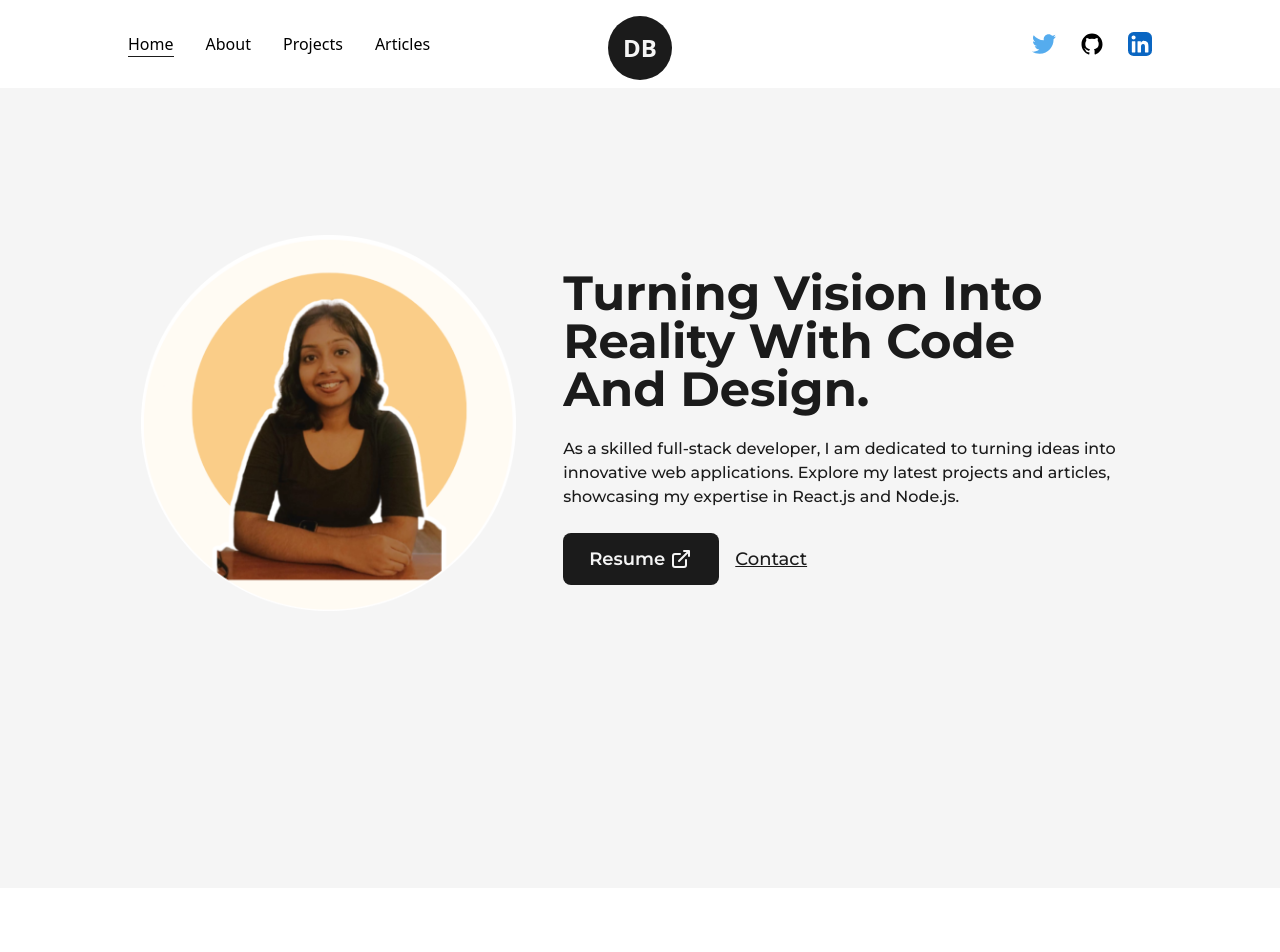
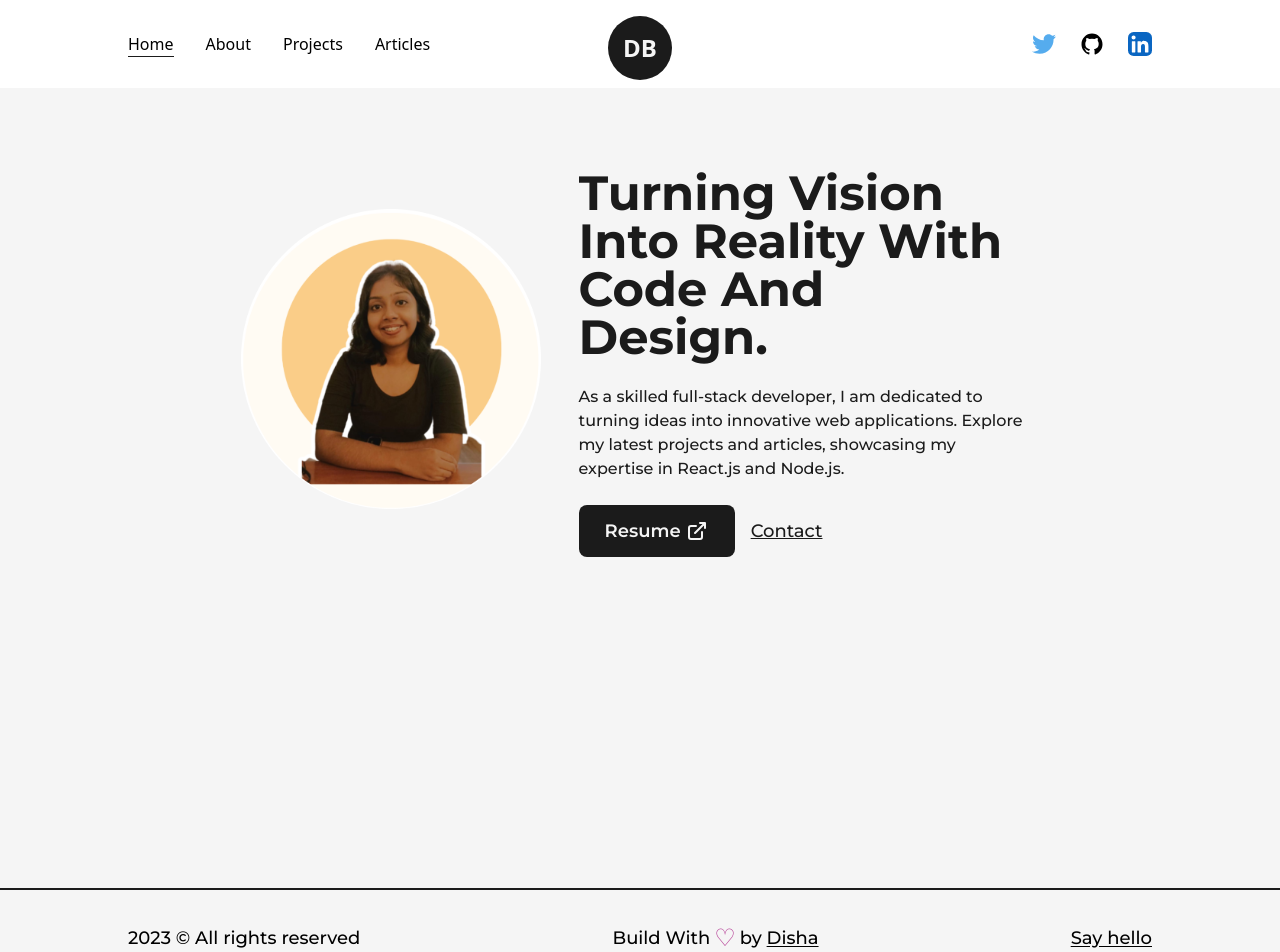
Before and after one commit to Decoder-25/Portfolio-website, a Next.js app: page / in a window 1280 px wide. Shown: the top 952 px of the page. Before the commit the page ends 888 px from the top, so only its background shows below. Built offline with nearby package versions, Linux system fonts and the light colour scheme.

Commit message:
Done the copyright part

```diff
--- /dev/null
+++ b/src/components/Footer.js
@@ -0,0 +1,32 @@
+import React from "react";
+import Layout from "./Layout";
+import Link from "next/link";
+
+const Footer = () => {
+  return (
+    <footer className="w-full border-t-2 border-solid border-dark font-medium text-lg">
+      <Layout className="py-8 flex items-center justify-between">
+        <span>{new Date().getFullYear()} &copy; All rights reserved</span>
+        <div className="flex items-center">
+          Build With <span className="text-primary text-2xl px-1">&#9825;</span>{" "}
+          by&nbsp;{" "}
+          <Link
+            href="https://www.linkedin.com/in/disha-biswas-coder/"
+            className="underline underline-offset-2"
+          >
+            Disha
+          </Link>
+        </div>
+        <Link
+          href="https://www.linkedin.com/in/disha-biswas-coder/"
+          target={"_blank"}
+          className="underline underline-offset-2"
+        >
+          Say hello
+        </Link>
+      </Layout>
+    </footer>
+  );
+};
+
+export default Footer;
--- a/src/components/Layout.js
+++ b/src/components/Layout.js
@@ -2,7 +2,7 @@
 
 const Layout = ({children, className=""}) => {
   return (
-    <div className={`w-full h-full inline-block z-0 bg-light p-32${className}`}>
+    <div className={`w-full h-full inline-block z-0 bg-light p-32 ${className}`}>
       {children}
     </div>
   )
--- a/src/pages/_app.js
+++ b/src/pages/_app.js
@@ -1,3 +1,4 @@
+import Footer from "@/components/Footer";
 import Navbar from "@/components/Navbar";
 import "@/styles/globals.css";
 import { Montserrat } from "next/font/google";
@@ -20,6 +21,7 @@
         className={`${montserrat.variable} font-mont bg-light w-full min-h-screen`}
       >
         <Component {...pageProps} />
+        <Footer/>
       </main>
     </>
   )
```
